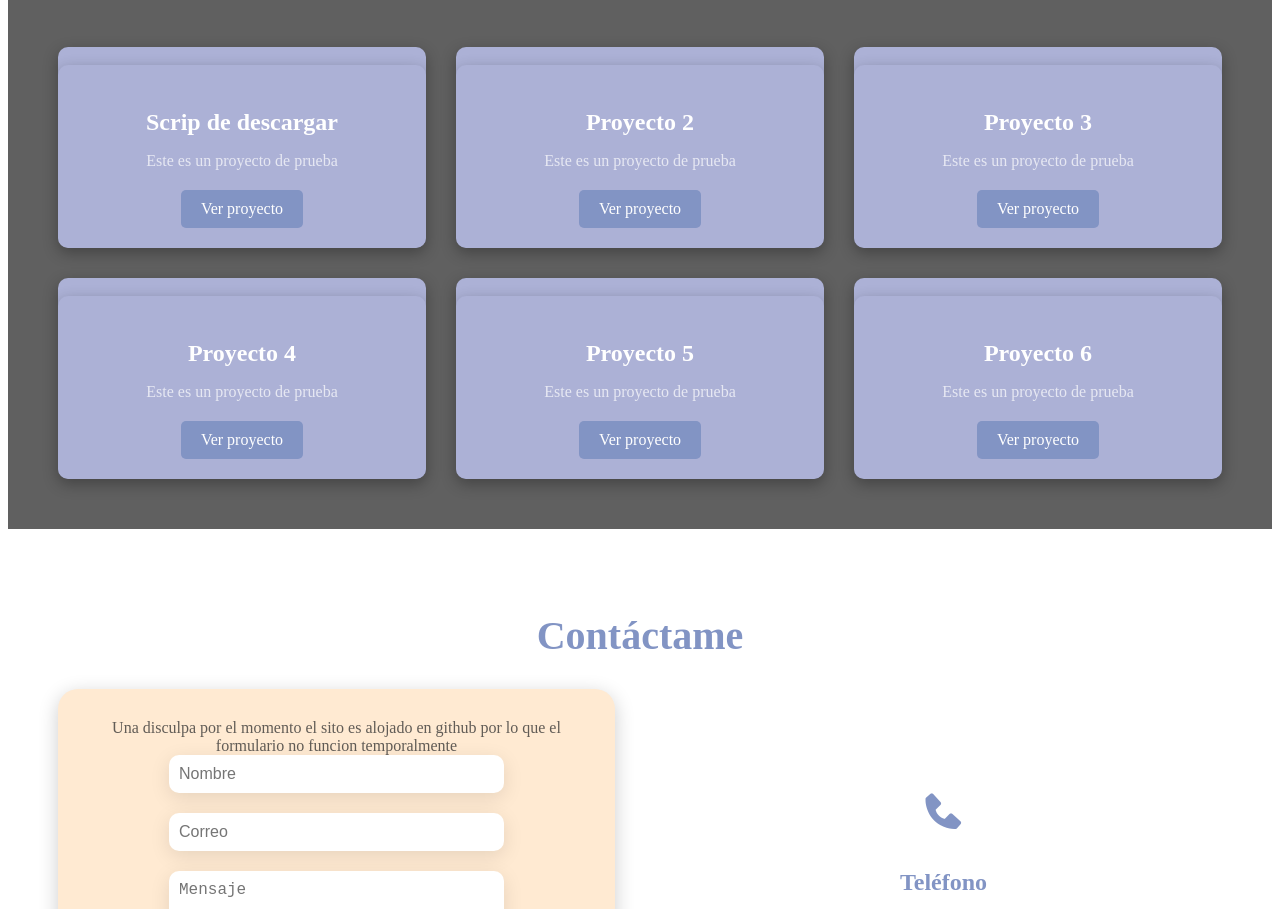
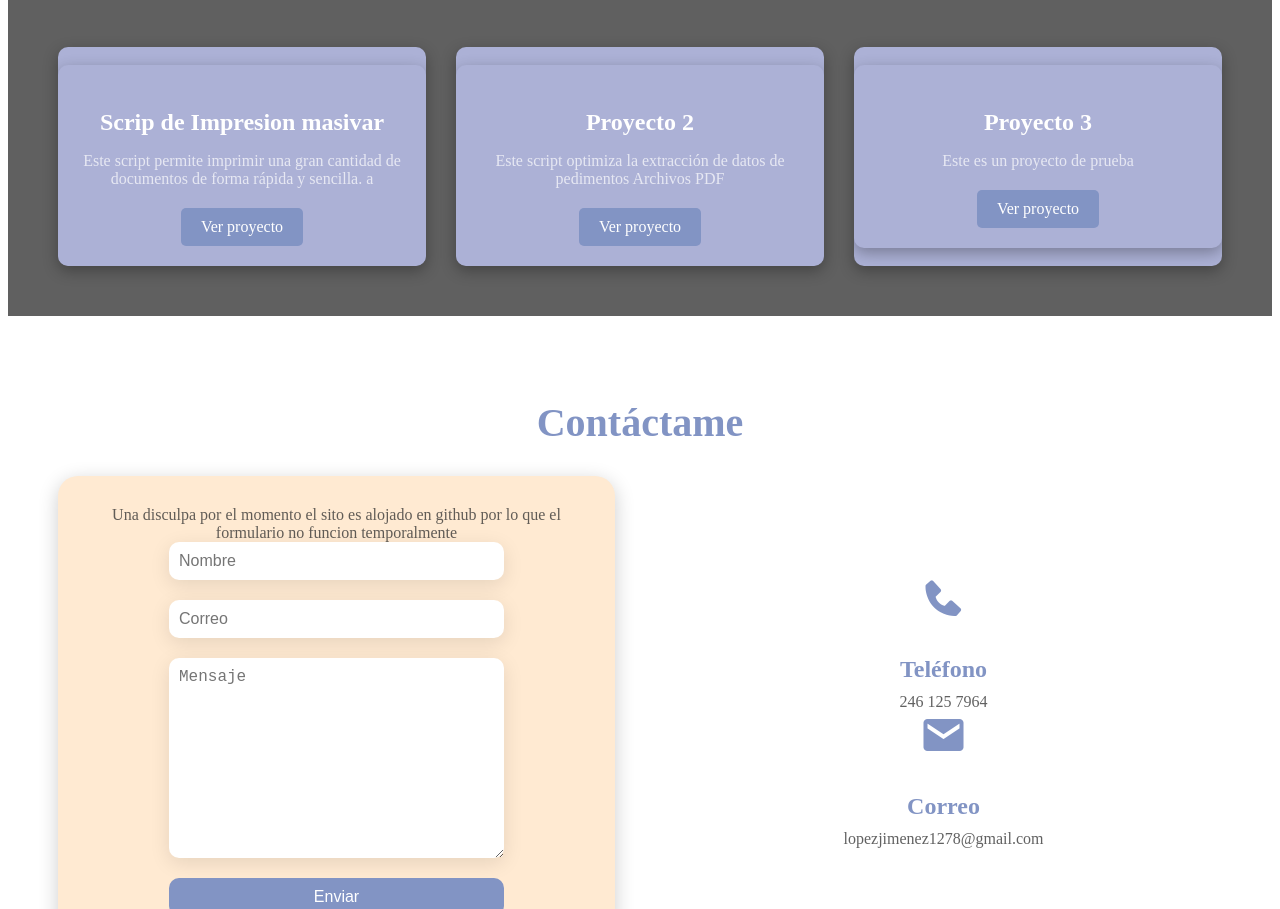
Before and after one commit to joselyn127843/joselyn12783.github.io, a plain HTML site: page index.html in a window 1280 px wide. Shown: the part 2560-3469 px from the top of the page. Drawn offline with nearby package versions, Linux system fonts and the light colour scheme.

Commit message:
Update index.html

```diff
--- a/index.html
+++ b/index.html
@@ -802,17 +802,17 @@
                 <div>
                     <img src="img/proyecto-1.png" alt="">
                     <div>
-                        <h3>Scrip de descargar</h3>
-                        <p>Este es un proyecto de prueba</p>
-                        <a href="#">Ver proyecto</a>
+                        <h3>Scrip de Impresion masivar</h3>
+                        <p>Este script permite imprimir una gran cantidad de documentos de forma rápida y sencilla. a</p>
+                        <a href="https://github.com/joselyn127843/copy_folders">Ver proyecto</a>
                     </div>
                 </div>
                 <div>
                     <img src="img/proyecto-2.png" alt="">
                     <div>
                         <h3>Proyecto 2</h3>
-                        <p>Este es un proyecto de prueba</p>
-                        <a href="#">Ver proyecto</a>
+                        <p>Este script optimiza la extracción de datos de pedimentos Archivos PDF</p>
+                        <a href="https://github.com/joselyn127843/data-extraction-pdf-files">Ver proyecto</a>
                     </div>
                 </div>
                 <div>
@@ -823,31 +823,6 @@
                         <a href="#">Ver proyecto</a>
                     </div>
                 </div>
-                <div>
-                    <img src="img/proyecto-4.png" alt="">
-                    <div>
-                        <h3>Proyecto 4</h3>
-                        <p>Este es un proyecto de prueba</p>
-                        <a href="#">Ver proyecto</a>
-                    </div>
-                </div>
-                <div>
-                    <img src="img/proyecto-5.png" alt="">
-                    <div>
-                        <h3>Proyecto 5</h3>
-                        <p>Este es un proyecto de prueba</p>
-                        <a href="#">Ver proyecto</a>
-                    </div>
-                </div>
-                <div>
-                    <img src="img/proyecto-6.png" alt="">
-                    <div>
-                        <h3>Proyecto 6</h3>
-                        <p>Este es un proyecto de prueba</p>
-                        <a href="#">Ver proyecto</a>
-                    </div>
-                </div>
-            </div>
 
         </section>
 
```
